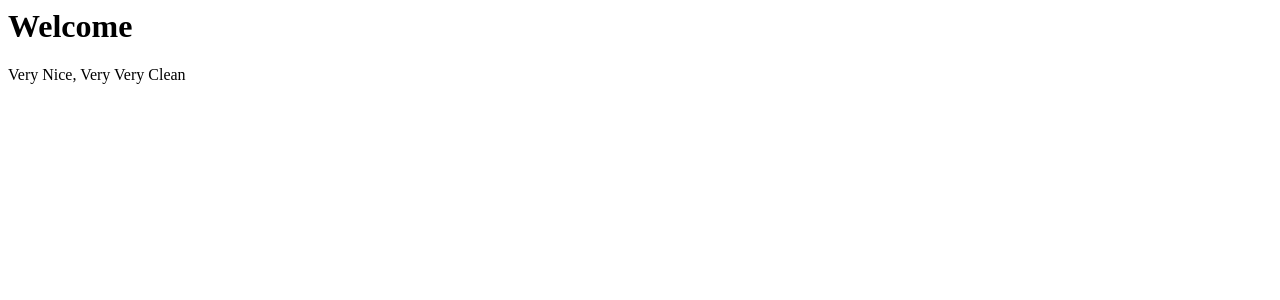
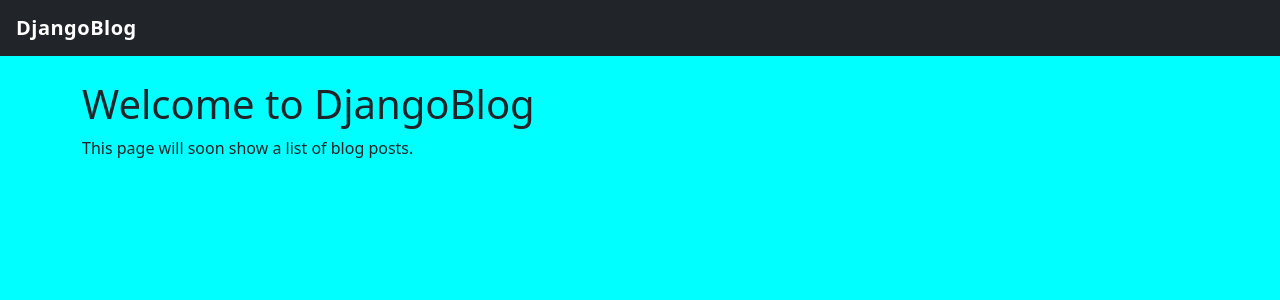
Before and after one commit to DishanSPX/DJANGOBLOG, a Django app: template blog/templates/blog/home.html in a window 1280 px wide. Shown: the top 300 px of the page. Run offline with Django 5.2, Linux system fonts and the light colour scheme; the template is opened without the code that fills it, so the values that code supplies are empty.

Commit message:
Update Project

```diff
--- /dev/null
+++ b/blog/static/blog/css/style.css
@@ -0,0 +1,8 @@
+body {
+    background-color: aqua;
+}
+
+.navbar-brand {
+    font-weight: bold;
+    letter-spacing: 0.5px;
+}
--- /dev/null
+++ b/blog/templates/blog/base.html
@@ -0,0 +1,19 @@
+<!DOCTYPE html>
+<html lang="en">
+<head>
+  <meta charset="UTF-8">
+  <title>{% block title %}DjangoBlog{% endblock %}</title>
+
+  <link href="https://cdn.jsdelivr.net/npm/bootstrap@5.3.3/dist/css/bootstrap.min.css" rel="stylesheet">
+   {% load static %}
+   <link rel="stylesheet" href="{% static 'blog/css/style.css' %}">
+</head>
+<body>
+  <nav class="navbar navbar-dark bg-dark px-3">
+    <a class="navbar-brand" href="{% url 'home' %}">DjangoBlog</a>
+  </nav>
+  <div class="container mt-4">
+    {% block content %}{% endblock %}
+  </div>
+</body>
+</html>
--- a/blog/templates/blog/home.html
+++ b/blog/templates/blog/home.html
@@ -1,2 +1,6 @@
-<h1>Welcome {{ title }}</h1>
-<p>Very Nice, Very Very Clean</p>
+{% extends "blog/base.html" %}
+{% block title %}Home{% endblock %}
+{% block content %}
+  <h1>Welcome to DjangoBlog</h1>
+  <p>This page will soon show a list of blog posts.</p>
+{% endblock %}
--- a/blog/urls.py
+++ b/blog/urls.py
@@ -2,7 +2,7 @@ from django.urls import path
 from . import views
 
 urlpatterns = [
-    path("", views.home, name="home"),
-    path("about/", views.about, name="about"),
-    path("contact/", views.contact, name="contact"),
+    path('home/', views.home, name='home'),
+    path('about/', views.about, name='about'),
+    path('contact/', views.contact, name='contact'),
 ]
--- a/config/settings.py
+++ b/config/settings.py
@@ -117,6 +117,7 @@ USE_TZ = True
 # https://docs.djangoproject.com/en/5.2/howto/static-files/
 
 STATIC_URL = 'static/'
+STATICFILES_DIRS = [BASE_DIR / "blog" / "static"]
 
 # Default primary key field type
 # https://docs.djangoproject.com/en/5.2/ref/settings/#default-auto-field
```
Also changed, not shown: blog/templates/blog/about.html (+6 -3 lines), db.sqlite3 (added).
